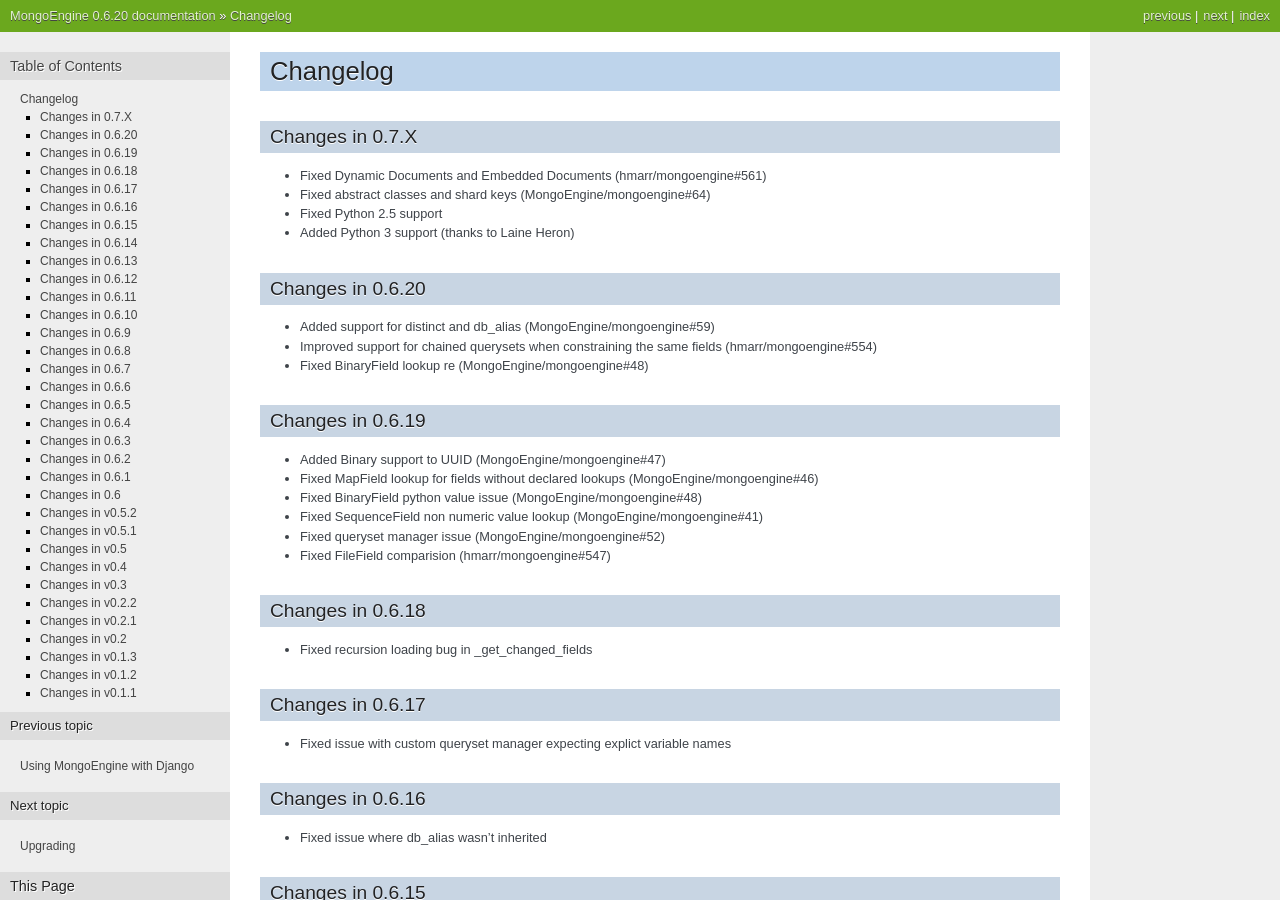
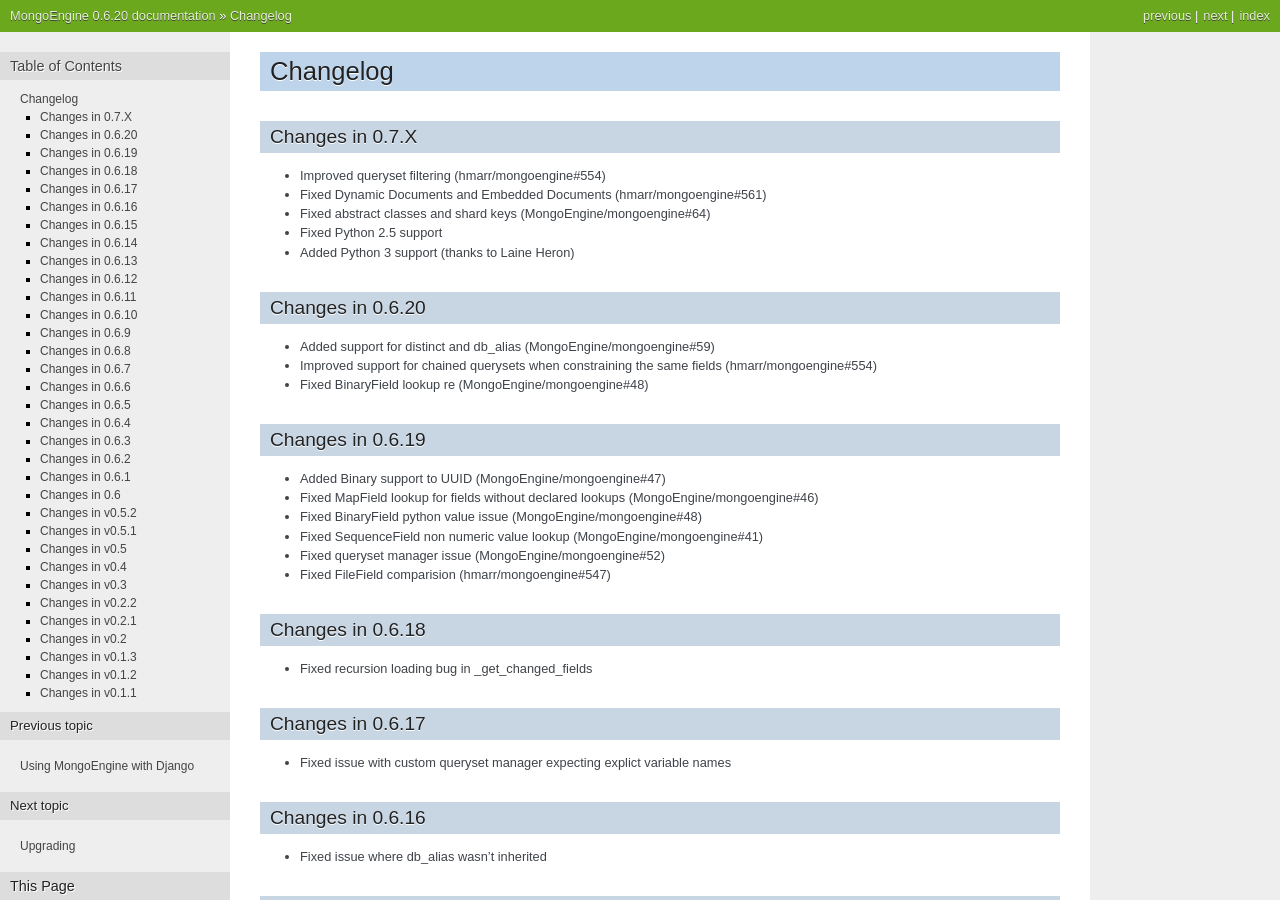
Before and after one commit to MongoEngine/mongoengine, a Sphinx documentation site: the page built from docs/changelog.rst, in a window 1280 px wide and 900 px high. Built offline with Sphinx 7.4.7, drawn with Linux system fonts in a browser that asks for light colours.

Commit message:
Updated changelog

```diff
--- a/docs/changelog.rst
+++ b/docs/changelog.rst
@@ -4,6 +4,7 @@ Changelog
 
 Changes in 0.7.X
 =================
+- Improved queryset filtering (hmarr/mongoengine#554)
 - Fixed Dynamic Documents and Embedded Documents (hmarr/mongoengine#561)
 - Fixed abstract classes and shard keys (MongoEngine/mongoengine#64)
 - Fixed Python 2.5 support
```
